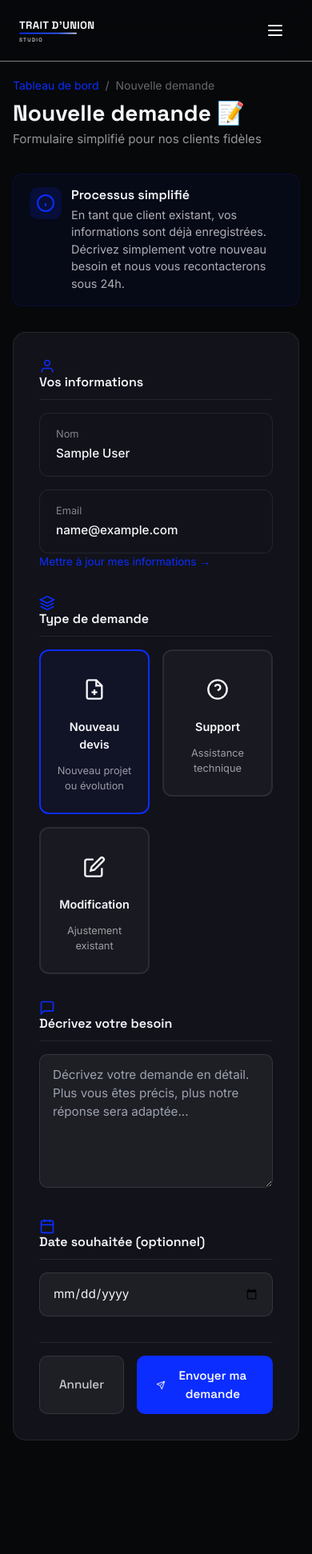
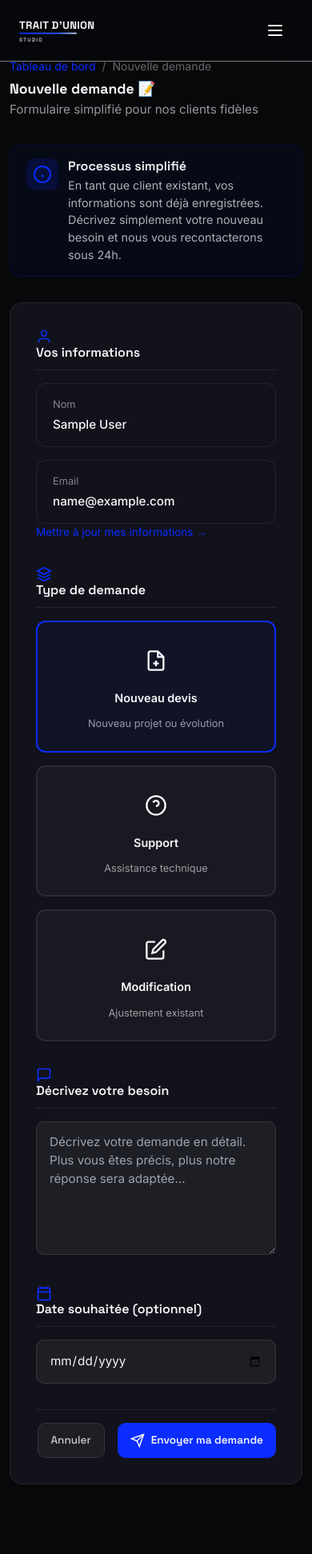
Before and after one commit to beaudelaire1/trait-d-union, a Django app: page /espace-client/nouvelle-demande/ in a window 390 px wide. Shown: the top 1943 px of the page at 80% size. Run offline with Django 5.2, Linux system fonts and the light colour scheme; the visitor is signed in with stand-in values (Sample User, id 1); data comes from the database, SQL or seed files in the repository; data that the repository does not hold is empty; some libraries are stand-ins or nearby versions.

Commit message:
Fix responsive design - add mobile viewport detection and media queries
- Add box-sizing: border-box to all elements
- Add overflow-x: hidden to html/body to prevent horizontal scroll
- Expand media queries: 1024px, 768px, 640px, 480px breakpoints
- Fix sidebar positioning on mobile with proper z-index and transforms
- Adjust font sizes and padding for smaller screens
- Improve margin handling for main content on mobile

```diff
--- a/static/css/client-portal.css
+++ b/static/css/client-portal.css
@@ -25,12 +25,27 @@
     --sidebar-collapsed: 80px;
 }
 
+/* ── Base Styles ───────────────────────────── */
+html, body {
+    width: 100%;
+    height: 100%;
+    overflow-x: hidden;
+    margin: 0;
+    padding: 0;
+}
+
+* {
+    box-sizing: border-box;
+}
+
 /* ── Portal Layout ─────────────────────────── */
 .client-portal {
     display: flex;
     min-height: 100vh;
     background: var(--client-bg);
     padding-top: 80px;
+    width: 100%;
+    overflow-x: hidden;
 }
 
 /* ── Sidebar ───────────────────────────────── */
@@ -1195,8 +1210,10 @@
 /* ── Responsive ────────────────────────────── */
 @media (max-width: 1024px) {
     .client-sidebar {
+        width: var(--sidebar-width);
         transform: translateX(-100%);
         z-index: 50;
+        position: fixed;
     }
 
     .client-sidebar.mobile-open {
@@ -1205,6 +1222,7 @@
 
     .client-main {
         margin-left: 0;
+        width: 100%;
     }
 
     .profile-layout {
@@ -1221,13 +1239,37 @@
     }
 }
 
+@media (max-width: 768px) {
+    .client-sidebar {
+        width: 100%;
+        max-width: var(--sidebar-width);
+    }
+
+    .client-main {
+        padding: 1.5rem;
+    }
+
+    .client-header h1 {
+        font-size: 1.5rem;
+    }
+
+    .projects-grid {
+        grid-template-columns: 1fr;
+    }
+}
+
 @media (max-width: 640px) {
+    .client-main {
+        padding: 1rem;
+        margin-left: 0 !important;
+    }
+
     .projects-grid {
         grid-template-columns: 1fr;
     }
 
-    .client-main {
-        padding: 1rem;
+    .client-header h1 {
+        font-size: 1.25rem;
     }
 
     .header-content {
@@ -1242,4 +1284,62 @@
     .request-type-grid {
         grid-template-columns: 1fr 1fr;
     }
+
+    .user-info {
+        min-width: 0;
+    }
+
+    .user-info h3 {
+        font-size: 0.85rem;
+        overflow: hidden;
+        text-overflow: ellipsis;
+        white-space: nowrap;
+    }
 }
+
+@media (max-width: 480px) {
+    .client-portal {
+        padding-top: 60px;
+    }
+
+    .client-main {
+        padding: 0.75rem;
+    }
+
+    .client-header h1 {
+        font-size: 1.1rem;
+    }
+
+    .btn-primary,
+    .btn-secondary,
+    .btn-client-primary {
+        font-size: 0.85rem;
+        padding: 0.625rem 1rem;
+    }
+
+    .sidebar-header {
+        padding: 1rem;
+        gap: 0.5rem;
+    }
+
+    .user-avatar {
+        width: 40px;
+        height: 40px;
+        font-size: 0.85rem;
+    }
+
+    .request-type-grid {
+        grid-template-columns: 1fr;
+    }
+
+    .nav-item {
+        padding: 0.75rem 0.75rem;
+        font-size: 0.85rem;
+        gap: 0.5rem;
+    }
+
+    .collapse-btn {
+        width: 28px;
+        height: 28px;
+    }
+}
```
